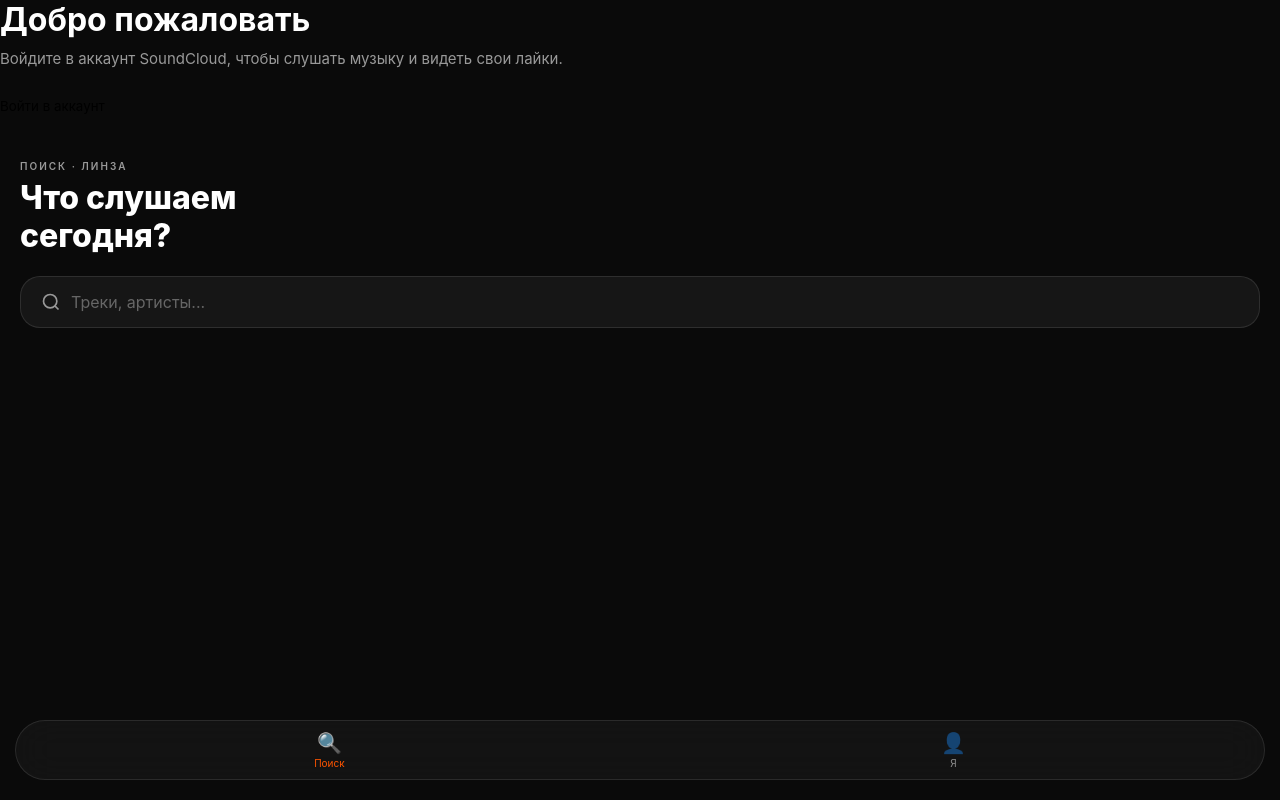
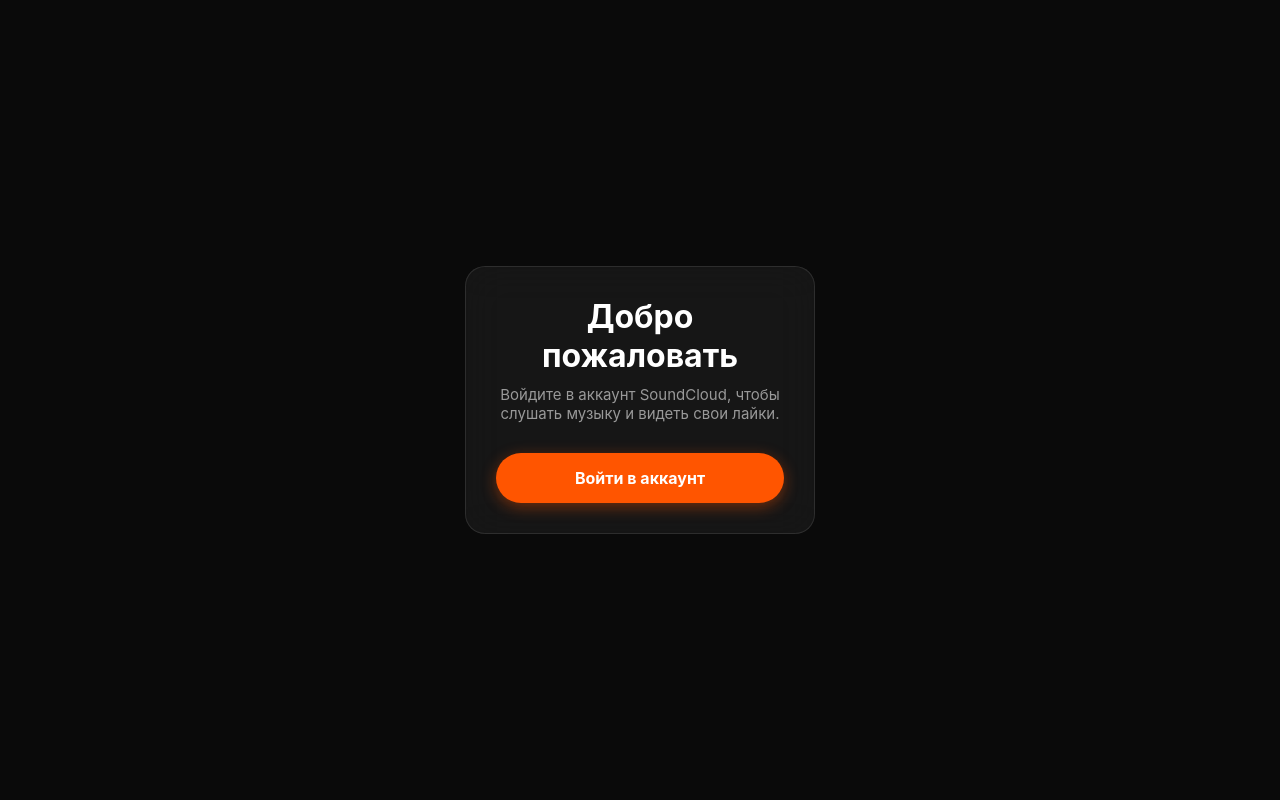
Before and after one commit to alwex0920/SoundCloud-iOS-12, a plain HTML site: page www/index.html in a window 1280 px wide. Drawn offline with Linux system fonts and the light colour scheme.

Commit message:
Update style.css

```diff
--- a/www/style.css
+++ b/www/style.css
@@ -150,3 +150,21 @@ button svg { pointer-events: none; } /* Чтобы клик всегда сра
 
 .bottom-panel { display: flex; justify-content: space-around; padding: 15px; background: var(--glass-bg); border-radius: 20px; border: 1px solid var(--glass-border); font-size: 14px; color: var(--text-muted); margin-top: auto; flex-shrink: 0; }
 .bottom-panel span { display: flex; flex-direction: column; align-items: center; gap: 5px; font-size: 12px; }
+
+/* ЭКРАН ВХОДА */
+.full-screen-overlay {
+    position: fixed; top: 0; left: 0; right: 0; bottom: 0;
+    background: var(--bg-color); z-index: 1000;
+    display: flex; align-items: center; justify-content: center;
+}
+.login-box {
+    text-align: center; padding: 30px;
+    background: var(--glass-bg); border: 1px solid var(--glass-border);
+    border-radius: 20px; width: 85%; max-width: 350px;
+    backdrop-filter: blur(20px); -webkit-backdrop-filter: blur(20px);
+}
+.btn-primary {
+    background: var(--accent); color: white; border: none;
+    padding: 15px 30px; border-radius: 30px; font-size: 16px; font-weight: bold;
+    width: 100%; box-shadow: 0 4px 15px var(--accent-glow); cursor: pointer;
+}
```
